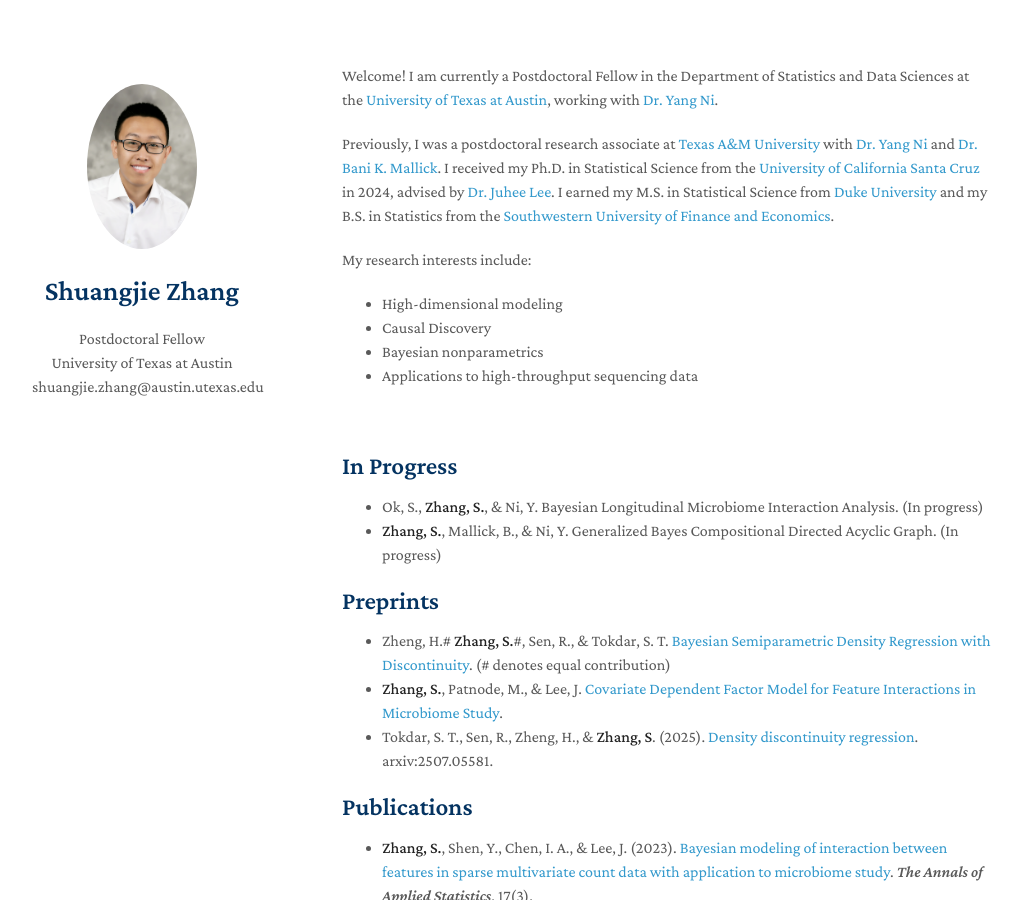
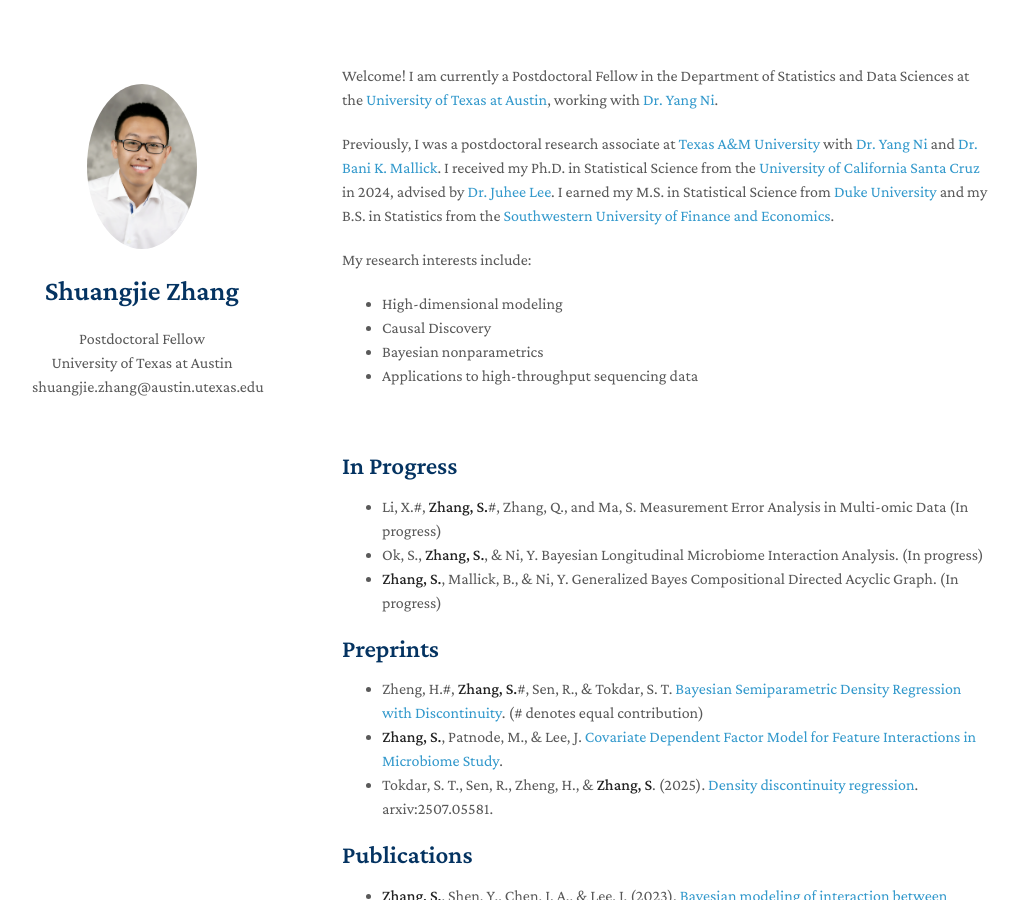
Before and after one commit to shuang-jie/shuang-jie.github.io, a Jekyll site: the page built from index.md, in a window 1280 px wide and 900 px high. Shown: the whole window, without its empty margins (128-1150 px from the left). Built offline with Jekyll 4.4.1, drawn with Linux system fonts in a browser that asks for light colours; nearby versions of some CDN libraries; a style sheet for code colours, icons or effects is not loaded.

Commit message:
Update index.md

```diff
--- a/index.md
+++ b/index.md
@@ -15,11 +15,12 @@ My research interests include:
 <br>
 
 ## In Progress
+* Li, X.#, **Zhang, S.**#, Zhang, Q., and Ma, S. Measurement Error Analysis in Multi-omic Data (In progress)
 * Ok, S., **Zhang, S.**, & Ni, Y. Bayesian Longitudinal Microbiome Interaction Analysis. (In progress)
 * **Zhang, S.**, Mallick, B., & Ni, Y. Generalized Bayes Compositional Directed Acyclic Graph. (In progress)
 
 ## Preprints
-* Zheng, H.# **Zhang, S.**#, Sen, R., & Tokdar, S. T. [Bayesian Semiparametric Density Regression with Discontinuity](https://shuang-jie.github.io/files/SJ-P4.pdf). (# denotes equal contribution)
+* Zheng, H.#, **Zhang, S.**#, Sen, R., & Tokdar, S. T. [Bayesian Semiparametric Density Regression with Discontinuity](https://shuang-jie.github.io/files/SJ-P4.pdf). (# denotes equal contribution)
 * **Zhang, S.**, Patnode, M., & Lee, J. [Covariate Dependent Factor Model for Feature Interactions in Microbiome Study](https://shuang-jie.github.io/files/SJ-P3.pdf).
 * Tokdar, S. T., Sen, R., Zheng, H., & **Zhang, S**. (2025). [Density discontinuity regression](https://arxiv.org/abs/2507.05581). arxiv:2507.05581.
 
```
